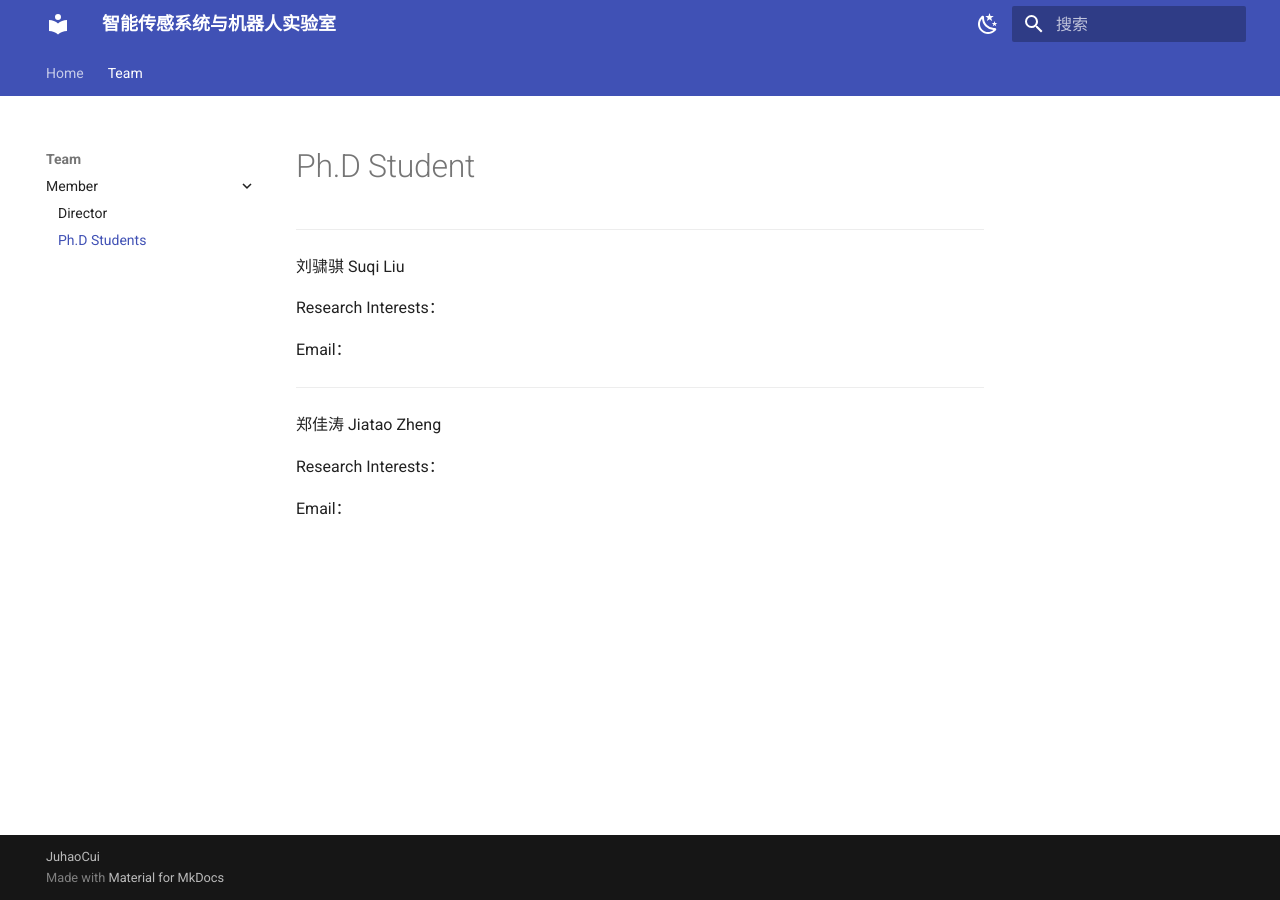
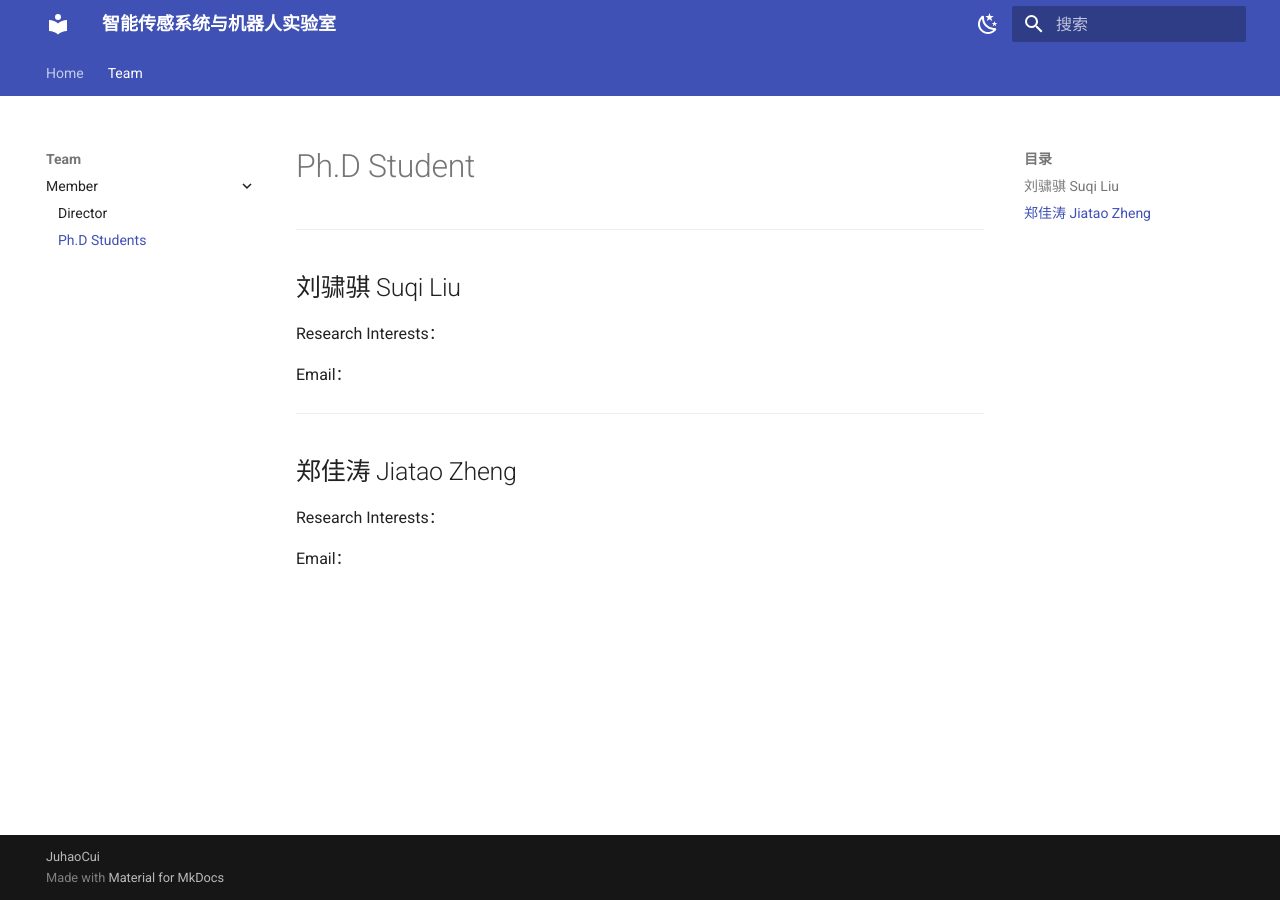
Before and after one commit to juhaocui/Wang-Lab.github.io, an MkDocs documentation site: the page built from docs/phd.md, in a window 1280 px wide. Built offline with MkDocs 1.6.1 and Material for MkDocs 9.7.7, drawn with Linux system fonts in a browser that asks for light colours.

Commit message:
Update phd.md

```diff
--- a/docs/phd.md
+++ b/docs/phd.md
@@ -1,13 +1,13 @@
 # Ph.D Student
 - - -
-刘骕骐 Suqi Liu
+## 刘骕骐 Suqi Liu
 
 Research Interests：
 
 Email：
 
 - - -
-郑佳涛 Jiatao Zheng
+## 郑佳涛 Jiatao Zheng
 
 Research Interests：
 
```
